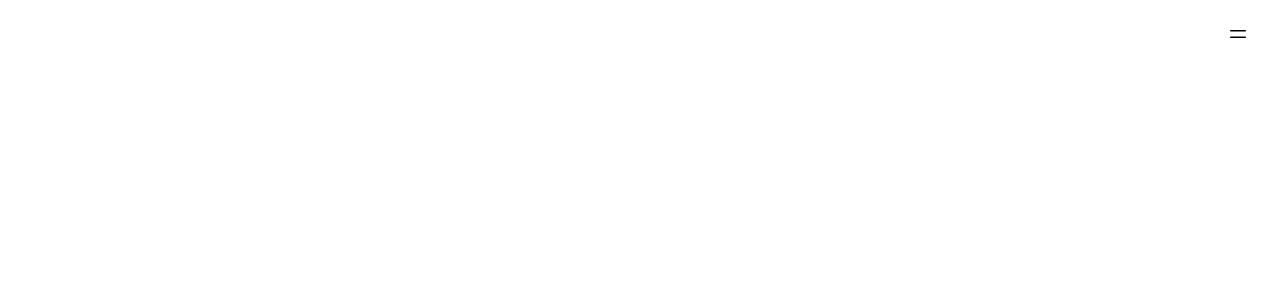
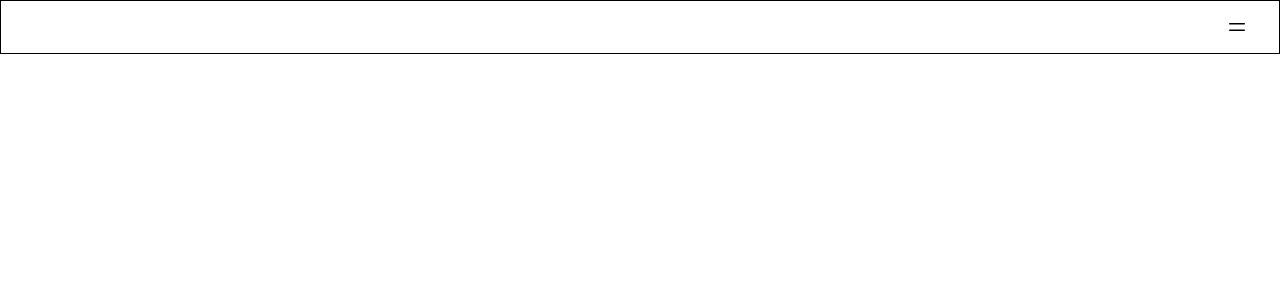
Before and after one commit to ManupaDev/curve, a Next.js app: page / in a window 1280 px wide. Shown: the top 300 px of the page. Built offline with nearby package versions, Linux system fonts and the light colour scheme.

Commit message:
chore:added bounds to navigation

```diff
--- a/app/components/navigation.tsx
+++ b/app/components/navigation.tsx
@@ -2,7 +2,7 @@
 
 function Navigation() {
     return (
-    <div className="px-8 flex justify-between items-center py-6">
+    <div className="px-8 flex justify-between items-center py-4 border border-black ">
         <div></div>
         <Bars2Icon width={20} height={20}/>
     </div> );
```
